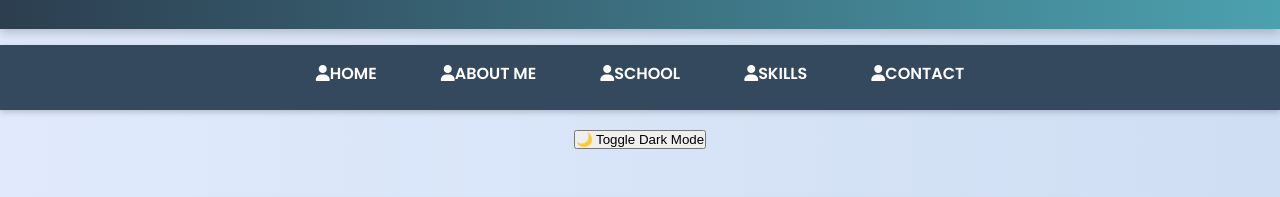
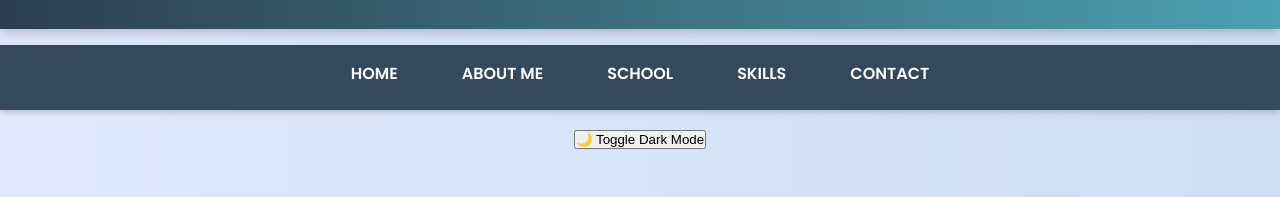
Before and after one commit to stevenmarquart/portfolio, a plain HTML site: page index.html in a window 1280 px wide. Shown: the part 112-309 px from the top of the page. Drawn offline with nearby package versions, Linux system fonts and the light colour scheme.

Commit message:
Update index.html

```diff
--- a/index.html
+++ b/index.html
@@ -16,11 +16,11 @@
     </header>
     <nav>
         <ul>
-            <li><a href="#top"><i class="fas fa-user"></i>HOME</a></li>
-            <li><a href="#about"><i class="fas fa-user"></i>ABOUT ME</a></li>
-            <li><a href="#school"><i class="fas fa-user"></i>SCHOOL</a></li>
-            <li><a href="#skills"><i class="fas fa-user"></i>SKILLS</a></li>
-            <li><a href="#contact"><i class="fas fa-user"></i>CONTACT</a></li>
+            <li><a href="#top">HOME</a></li>
+            <li><a href="#about">ABOUT ME</a></li>
+            <li><a href="#school">SCHOOL</a></li>
+            <li><a href="#skills">SKILLS</a></li>
+            <li><a href="#contact">CONTACT</a></li>
         </ul>
     </nav>
     <div style="text-align: center; margin-top: 1rem;">
```
